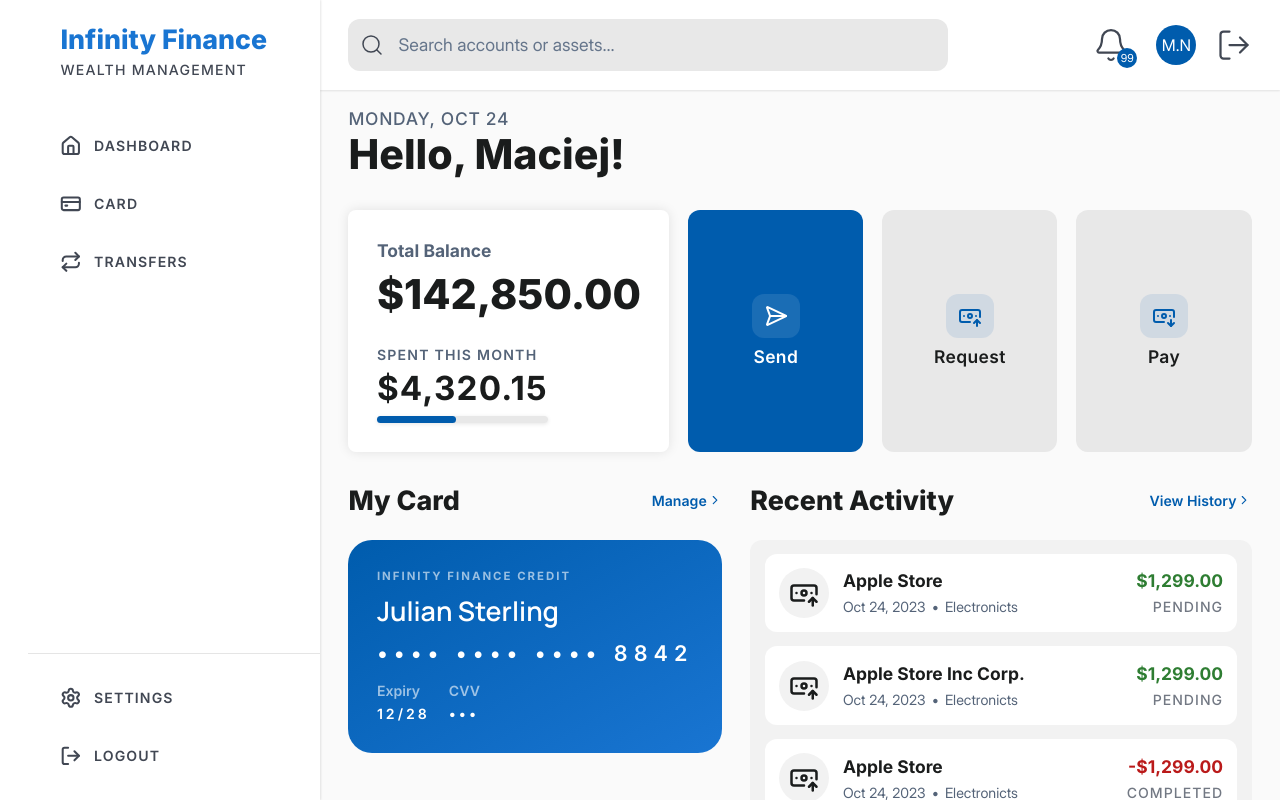
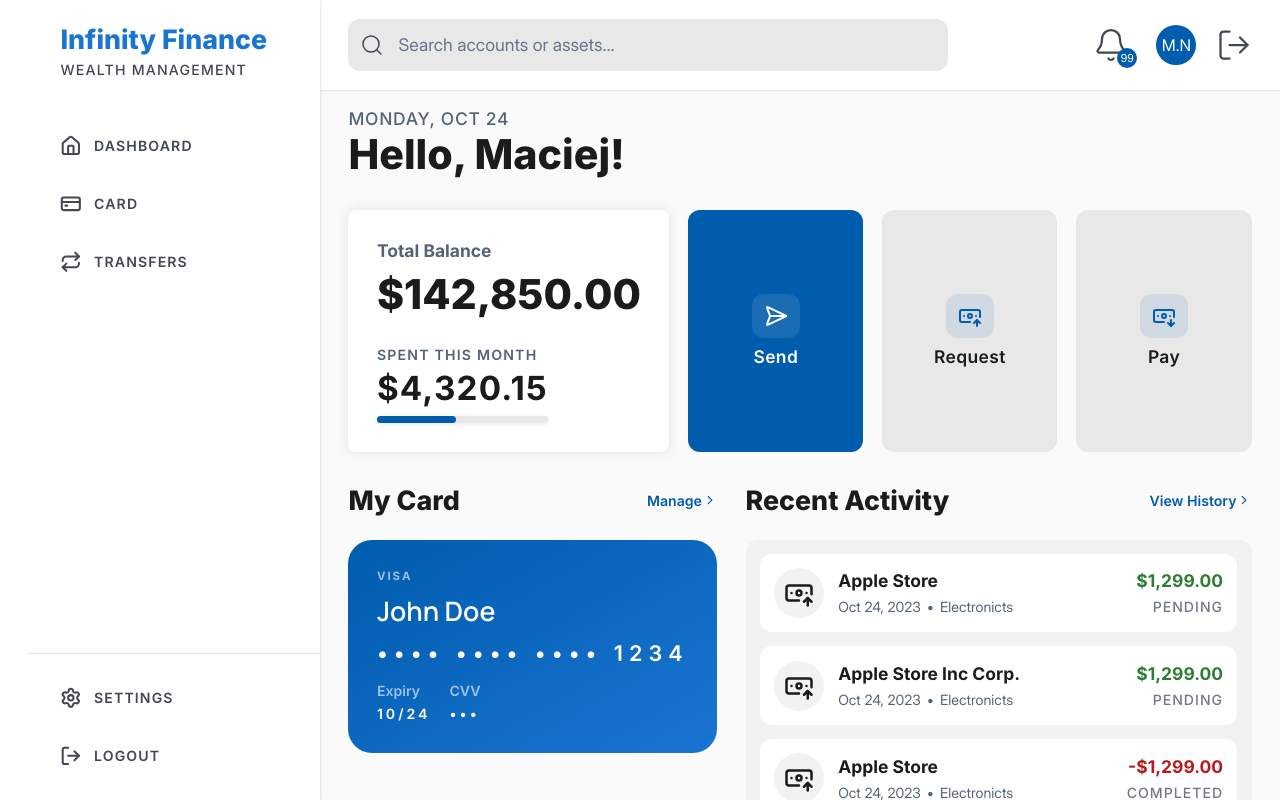
Before and after one commit to AcePeQ/bank-app, a website built with Vite: page dashboard/index.html in a window 1280 px wide. Built offline with nearby package versions, Linux system fonts and the light colour scheme.

Commit message:
feat: implement card creation functionality with detailed display

```diff
--- a/dashboard/index.html
+++ b/dashboard/index.html
@@ -84,7 +84,7 @@
               </a>
             </div>
 
-            <article class="card">
+            <article id="card-item" class="card">
               <p class="card__type">Infinity Finance Credit</p>
               <h3 class="card__owner">Julian Sterling</h3>
               <p class="card__number">
--- /dev/null
+++ b/src/components/card.ts
@@ -0,0 +1,27 @@
+import type { Card } from "../types/card";
+import { createElement, getRequiredElement } from "../utils/helpers";
+
+export function createCard(card: Card) {
+  const cardWrapperEl = getRequiredElement("#card-item", HTMLElement);
+  if (!cardWrapperEl) return;
+
+  cardWrapperEl.textContent = "";
+
+  const cardTypeEl = createElement("p", ["card__type"], card.type);
+  const cardOwnerEl = createElement("h3", ["card__owner"], card.cardHolder);
+  const cardNumberEl = createElement("p", ["card__number"], `•••• •••• •••• ${card.lastFourDigits}`);
+
+  const cardDetailsEl = createElement("div", ["card__details"]);
+
+  const cardCvvEl = createElement("p", ["card__detail"], "CVV");
+  const cardCvvValueEl = createElement("span", ["card__detail__value"], "•••");
+
+  const cardExpiryEl = createElement("p", ["card__detail"], "Expiry");
+  const cardExpiryValueEl = createElement("span", ["card__detail__value"], card.expirationDate);
+
+  cardCvvEl.append(cardCvvValueEl);
+  cardExpiryEl.append(cardExpiryValueEl);
+
+  cardDetailsEl.append(cardExpiryEl, cardCvvEl);
+  cardWrapperEl.append(cardTypeEl, cardOwnerEl, cardNumberEl, cardDetailsEl);
+}
--- a/src/pages/dashboard.ts
+++ b/src/pages/dashboard.ts
@@ -1,10 +1,22 @@
 import { BanknoteArrowDown, BanknoteArrowUp, Bell, ChevronRight, createIcons, CreditCard, House, LogOut, Repeat, Search, SendHorizontal, Settings } from "lucide";
 import { createSidebar } from "../components/sidebar";
 import { createHeader } from "../components/header";
+import { createCard } from "../components/card";
+import type { Card } from "../types/card";
+
+const TEMP_CARD: Card = {
+  id: 1,
+  type: "Visa",
+  lastFourDigits: "1234",
+  cardHolder: "John Doe",
+  expirationDate: "10/24"
+}
 
 function init() {
   createSidebar();
   createHeader();
+
+  createCard(TEMP_CARD);
 
 
   createIcons({
--- /dev/null
+++ b/src/types/card.ts
@@ -0,0 +1,7 @@
+export type Card = {
+  id: number;
+  type: string;
+  lastFourDigits: string;
+  cardHolder: string;
+  expirationDate: string;
+};
```
